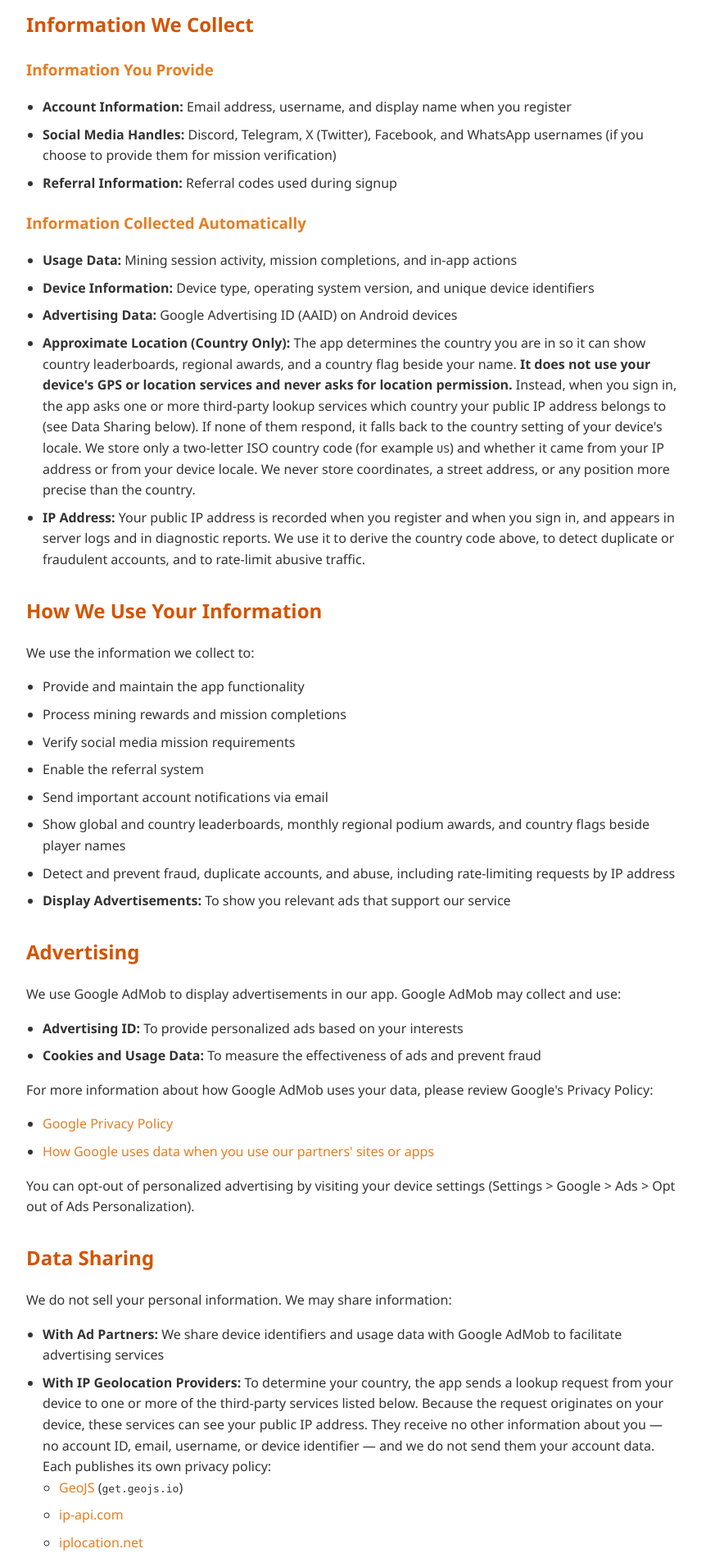
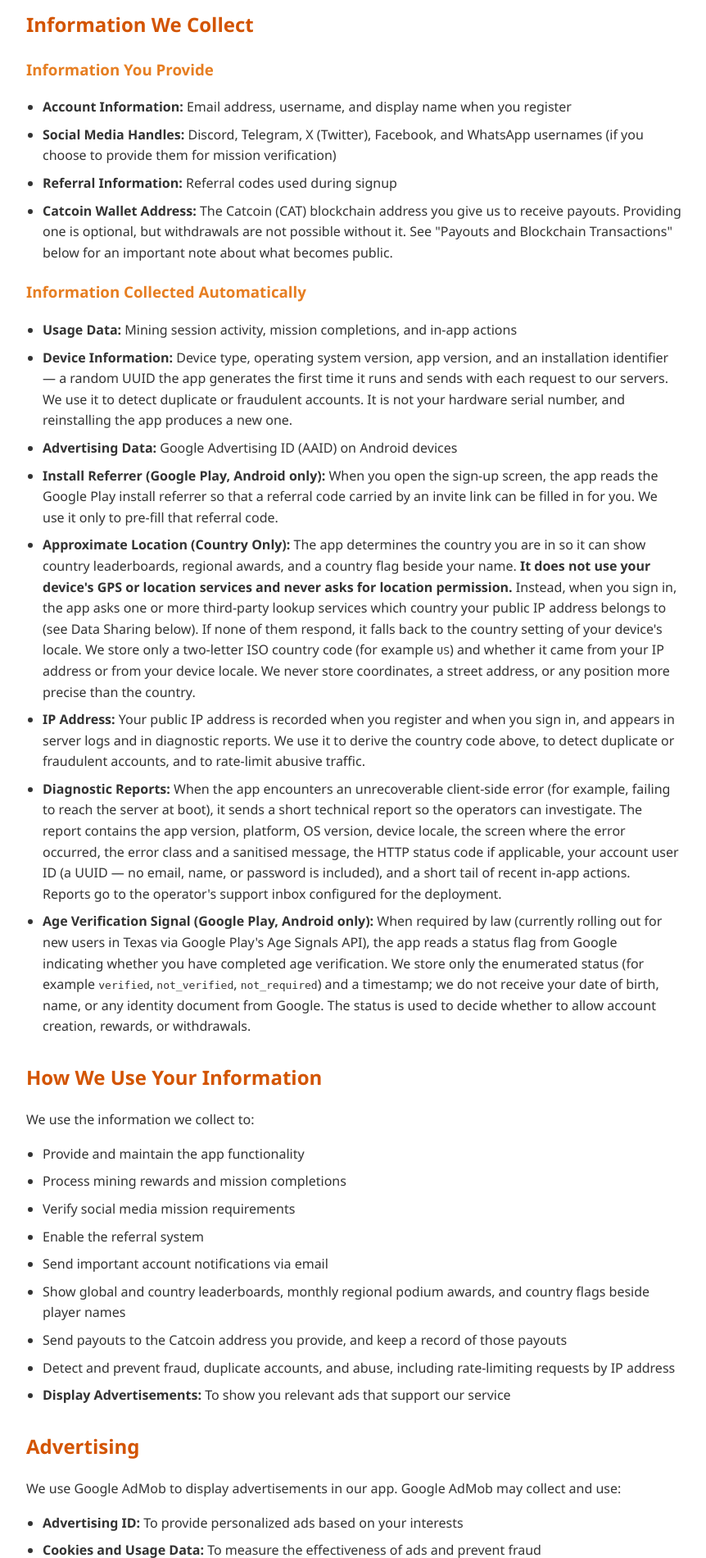
Before and after one commit to CatcoinCore/catcoin-poe, a FastAPI app: page /privacy-policy in a window 1280 px wide. Shown: the part 310-2210 px from the top of the page at 82% size, without its empty margins (208-1070 px from the left). Run offline with FastAPI, Linux system fonts and the light colour scheme; parts of the project's set-up code (start-up, migrations or seed data) failed here and were passed over.

Commit message:
Privacy policy: declare all remaining collected data; sync both copies.
Audit of what the app and backend actually collect turned up items disclosed
in neither policy file, and the two copies had drifted apart in both
directions. Bring them to full parity and add the missing disclosures:

- Catcoin wallet address (Wallet/Payout records) under Information You
  Provide, plus a new "Payouts and Blockchain Transactions" section warning
  that the address, amount, and transaction id are public and permanent on
  the blockchain and survive account deletion.
- Installation identifier: Device Information now states that a random UUID
  is generated on first run and sent with each request for fraud detection,
  and is not a hardware serial.
- Google Play install referrer, read on the sign-up screen to pre-fill a
  referral code.
- Payout handling added to How We Use Your Information.
- The served HTML template was missing the Diagnostic Reports and Age
  Verification Signal entries the markdown already had; the markdown was
  missing the fuller Data Retention & Account Deletion wording (anonymisation
  and the retained identity hash). Both now carry all of it.

Both files now have identical section structure and cover the same topics.

```diff
--- a/cat_poe_backend/templates/privacy_policy.html
+++ b/cat_poe_backend/templates/privacy_policy.html
@@ -80,14 +80,22 @@
         <li><strong>Social Media Handles:</strong> Discord, Telegram, X (Twitter), Facebook, and WhatsApp usernames (if
             you choose to provide them for mission verification)</li>
         <li><strong>Referral Information:</strong> Referral codes used during signup</li>
+        <li><strong>Catcoin Wallet Address:</strong> The Catcoin (CAT) blockchain address you give us to receive
+            payouts. Providing one is optional, but withdrawals are not possible without it. See "Payouts and Blockchain
+            Transactions" below for an important note about what becomes public.</li>
     </ul>
 
     <h3>Information Collected Automatically</h3>
     <ul>
         <li><strong>Usage Data:</strong> Mining session activity, mission completions, and in-app actions</li>
-        <li><strong>Device Information:</strong> Device type, operating system version, and unique device identifiers
-        </li>
+        <li><strong>Device Information:</strong> Device type, operating system version, app version, and an
+            installation identifier — a random UUID the app generates the first time it runs and sends with each
+            request to our servers. We use it to detect duplicate or fraudulent accounts. It is not your hardware
+            serial number, and reinstalling the app produces a new one.</li>
         <li><strong>Advertising Data:</strong> Google Advertising ID (AAID) on Android devices</li>
+        <li><strong>Install Referrer (Google Play, Android only):</strong> When you open the sign-up screen, the app
+            reads the Google Play install referrer so that a referral code carried by an invite link can be filled in
+            for you. We use it only to pre-fill that referral code.</li>
         <li><strong>Approximate Location (Country Only):</strong> The app determines the country you are in so it can
             show country leaderboards, regional awards, and a country flag beside your name. <strong>It does not use
             your device's GPS or location services and never asks for location permission.</strong> Instead, when you
@@ -99,6 +107,18 @@
         <li><strong>IP Address:</strong> Your public IP address is recorded when you register and when you sign in, and
             appears in server logs and in diagnostic reports. We use it to derive the country code above, to detect
             duplicate or fraudulent accounts, and to rate-limit abusive traffic.</li>
+        <li><strong>Diagnostic Reports:</strong> When the app encounters an unrecoverable client-side error (for
+            example, failing to reach the server at boot), it sends a short technical report so the operators can
+            investigate. The report contains the app version, platform, OS version, device locale, the screen where the
+            error occurred, the error class and a sanitised message, the HTTP status code if applicable, your account
+            user ID (a UUID — no email, name, or password is included), and a short tail of recent in-app actions.
+            Reports go to the operator's support inbox configured for the deployment.</li>
+        <li><strong>Age Verification Signal (Google Play, Android only):</strong> When required by law (currently
+            rolling out for new users in Texas via Google Play's Age Signals API), the app reads a status flag from
+            Google indicating whether you have completed age verification. We store only the enumerated status (for
+            example <code>verified</code>, <code>not_verified</code>, <code>not_required</code>) and a timestamp; we do
+            not receive your date of birth, name, or any identity document from Google. The status is used to decide
+            whether to allow account creation, rewards, or withdrawals.</li>
     </ul>
 
     <h2>How We Use Your Information</h2>
@@ -111,6 +131,7 @@
         <li>Send important account notifications via email</li>
         <li>Show global and country leaderboards, monthly regional podium awards, and country flags beside player
             names</li>
+        <li>Send payouts to the Catcoin address you provide, and keep a record of those payouts</li>
         <li>Detect and prevent fraud, duplicate accounts, and abuse, including rate-limiting requests by IP address</li>
         <li><strong>Display Advertisements:</strong> To show you relevant ads that support our service</li>
     </ul>
@@ -152,6 +173,15 @@
         <li><strong>Legal Requirements:</strong> If required by law or to protect our rights</li>
     </ul>
 
+    <h2>Payouts and Blockchain Transactions</h2>
+    <p>When you request a withdrawal we record the Catcoin address you supplied, the amount, the status of the payout,
+        and — once the payment is broadcast — its blockchain transaction ID.</p>
+    <p><strong>The Catcoin blockchain is public and permanent.</strong> After a payout is sent, the receiving address,
+        the amount, and the transaction are visible to anyone, forever. We cannot edit, hide, or reverse them, and
+        deleting your account does not remove them. If your Catcoin address is known to someone else, they may be able
+        to link these payouts to you. This is how public blockchains work rather than a choice we make about your data,
+        but you should understand it before providing an address.</p>
+
     <h2>Data Security</h2>
     <p>We implement appropriate security measures to protect your information, including encrypted data transmission and
         secure password storage.</p>
```
Also changed, not shown: privacy-policy.md (+16 -3 lines).
